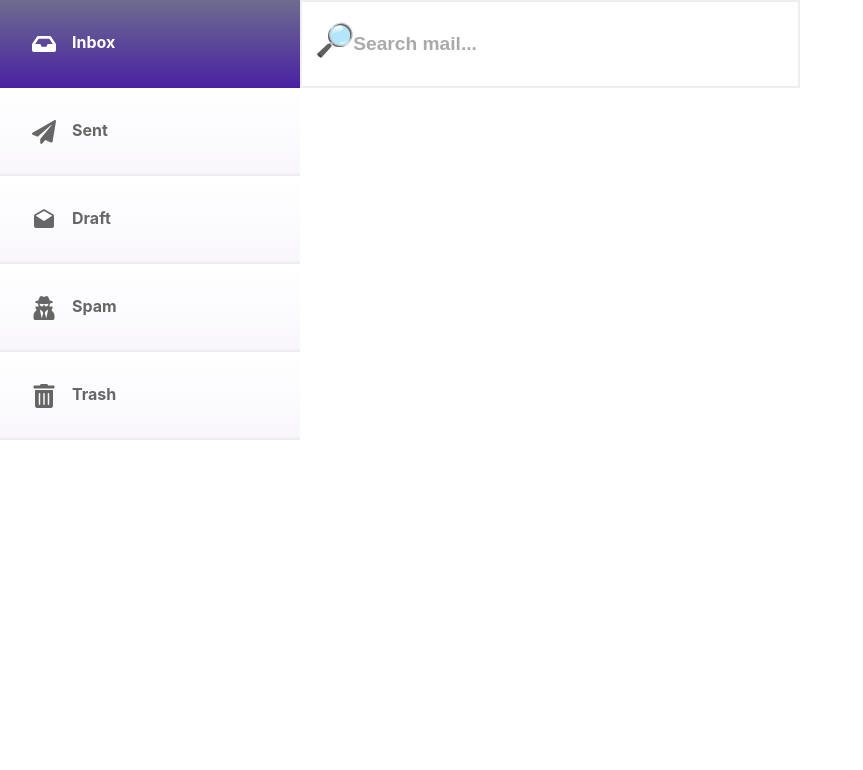
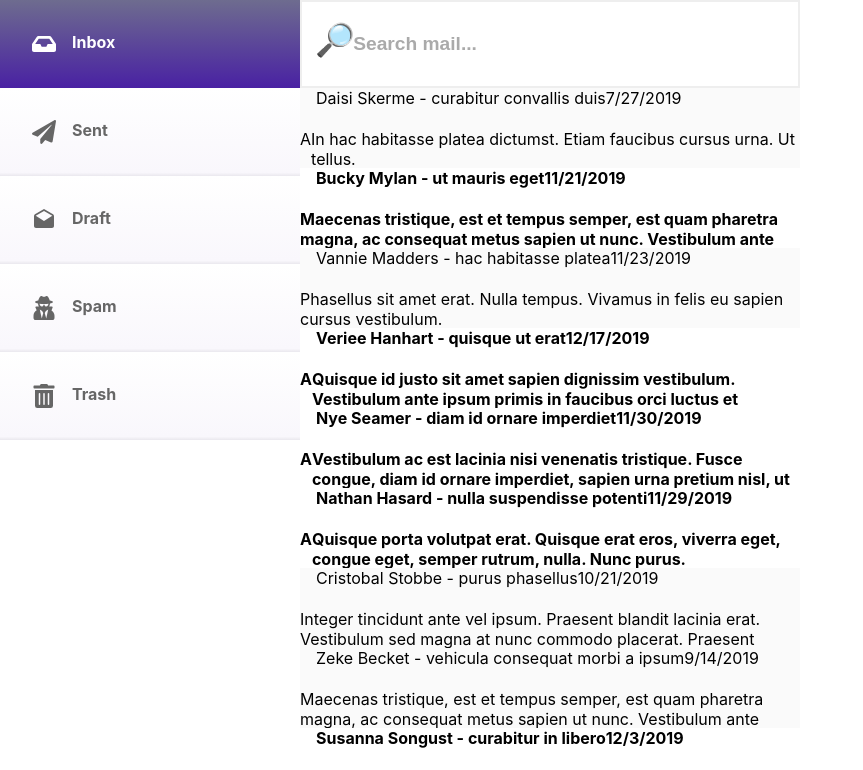
Before and after one commit to rvillavicen/react-training, a React (Create React App) app: page / in a window 1280 px wide. Shown: the top 770 px of the page, without its empty margins (0-863 px from the left). Built offline with nearby package versions, Linux system fonts and the light colour scheme.

Commit message:
Agregué lista de mensajes con onClick handler

```diff
--- a/src/components/PreviewMessage/index.js
+++ b/src/components/PreviewMessage/index.js
@@ -1,11 +1,21 @@
 import React from 'react'
 import { MessageContainer, MessageHeader, MessageBody } from './styled'
 
-const PreviewMessage = () => {
+const PreviewMessage = ({ id, senderName, timestamp, subject, body, isRead, hasAttachments, onClick }) => {
+  const truncateString = s => {
+    return s.substring(0, 300)
+  }
+
   return(
-    <MessageContainer>
-      <MessageHeader></MessageHeader>
-      <MessageBody></MessageBody>
+    <MessageContainer key={id} isRead={isRead} onClick={onClick}>
+      <MessageHeader>
+        <div>{`${senderName} - ${subject}`}</div>
+        <div>{timestamp}</div>
+      </MessageHeader>
+      <MessageBody>
+        {hasAttachments && <span>A</span>}
+        {truncateString(body)}
+      </MessageBody>
     </MessageContainer>
   )
 }
--- a/src/components/PreviewMessage/styled.js
+++ b/src/components/PreviewMessage/styled.js
@@ -2,11 +2,18 @@ import styled from 'styled-components'
 
 export const MessageContainer = styled.div`
   display: flex;
+  flex-direction: column;
   position: relative;
+  height: 5rem;
+  width: 100%;
+  font-weight: ${props => props.isRead ? 'normal' : 'bold'};
+  background-color: ${props => props.isRead ? '#fafafa' : '#fff'};
 `
 
 export const MessageHeader = styled.div`
   display: flex;
+  margin-bottom: 1.3rem;
+  padding-left: 1rem;
 `
 
 export const MessageBody = styled.div`
--- a/src/components/SearchBar/index.js
+++ b/src/components/SearchBar/index.js
@@ -15,18 +15,13 @@ class SearchBar extends PureComponent {
 
 
   render() {
-    const { showIcon } = this.props;
     return(
       <SearchBarContainer>
-        <SearchIcon>🔎</SearchIcon>
+        <SearchIcon role="img" ariaLabel="looking glass icon">🔎</SearchIcon>
         <SearchBarInput placeholder="Search mail..." value={this.state.searchValue} onChange={this.handleOnChange} />
       </SearchBarContainer>
     )
   }
 }
 
-SearchBar.propTypes = {
-  showIcon: PropTypes.bool
-}
-
 export default SearchBar;
--- a/src/components/SearchBar/styled.js
+++ b/src/components/SearchBar/styled.js
@@ -23,7 +23,7 @@ export const SearchBarInput = styled.input`
   }
 `
 
-export const SearchIcon = styled.div`
+export const SearchIcon = styled.span`
   position: absolute;
   font-size: 2rem;
   top: calc(50% - 1.5rem);
--- a/src/containers/Messages/index.js
+++ b/src/containers/Messages/index.js
@@ -1,13 +1,51 @@
-import React from 'react'
+import React, { PureComponent } from 'react'
 import SearchBar from '../../components/SearchBar'
 import { MessagesContainer } from './styled'
+import PreviewMessage from '../../components/PreviewMessage'
+import messages from '../../data/messages.json'
 
-const Messages = () => {
-  return (
-    <MessagesContainer>
-      <SearchBar />
-    </MessagesContainer>
-  )
+class Messages extends PureComponent {
+  state = {
+    messages
+  }
+
+  handleOnClick = id => {
+    const messages = [...this.state.messages]
+    const updatedState = messages.map(m => {
+      if(m.id === id){
+        m.read = true
+      }
+      return m
+    })
+
+    this.setState({
+      messages: updatedState
+    })
+  }
+
+  render() {
+    return (
+      <MessagesContainer>
+        <SearchBar />
+        {
+          messages.map(message => {
+            return (
+              <PreviewMessage
+                key={message.id}
+                senderName={message.sender_name}
+                timestamp={message.sent_timestamp}
+                subject={message.subject}
+                body={message.body}
+                isRead={message.read}
+                hasAttachments={message.hasAttachments}
+                onClick={() => this.handleOnClick(message.id)}
+              />
+            )
+          })
+        }
+      </MessagesContainer>
+    )
+  }
 }
 
 export default Messages
```
